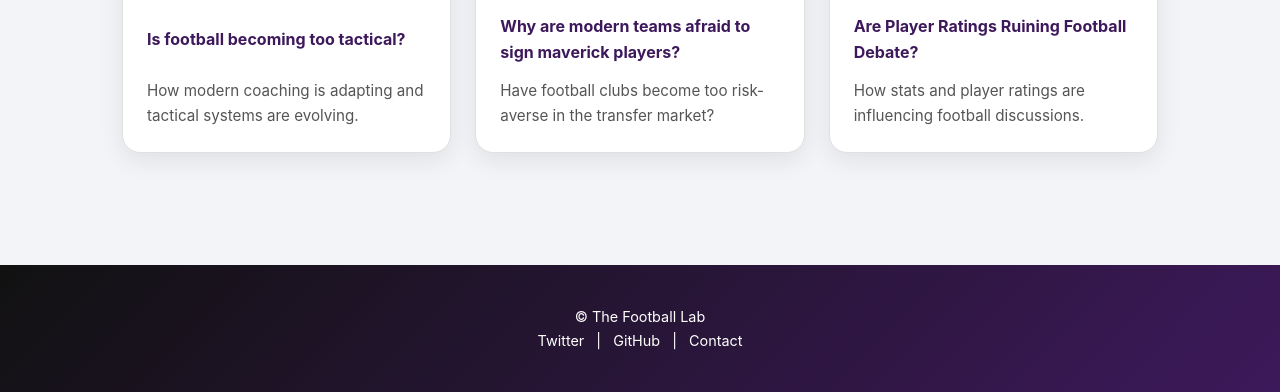
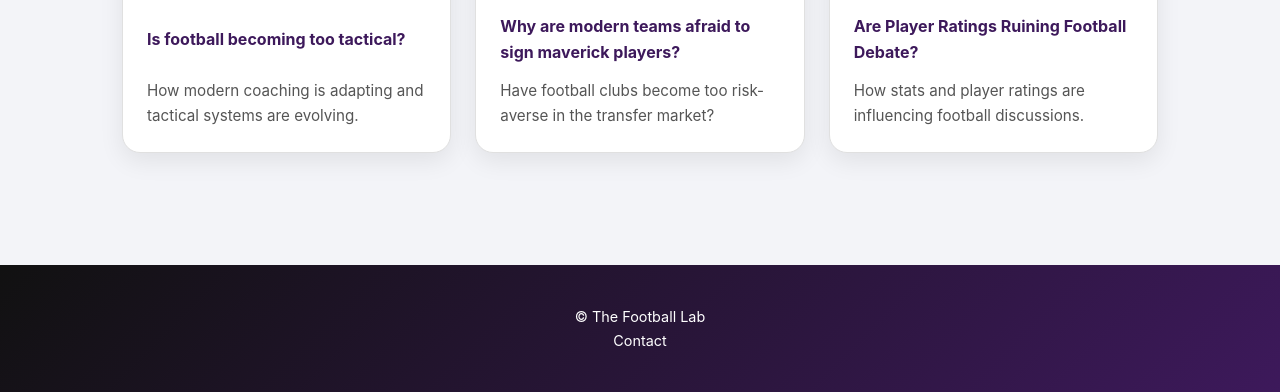
Before and after one commit to fikunrek-lab/FootballLab, a plain HTML site: page index.html in a window 1280 px wide. Shown: the part 3741-4133 px from the top of the page. Drawn offline with Linux system fonts and the light colour scheme.

Commit message:
Update index.html

```diff
--- a/index.html
+++ b/index.html
@@ -263,8 +263,6 @@
 
 <footer>
   <p>© The Football Lab</p>
-  <a href="#">Twitter</a> |
-  <a href="#">GitHub</a> |
 <a href="Contact.html">Contact</a>
 </footer>
 
```
